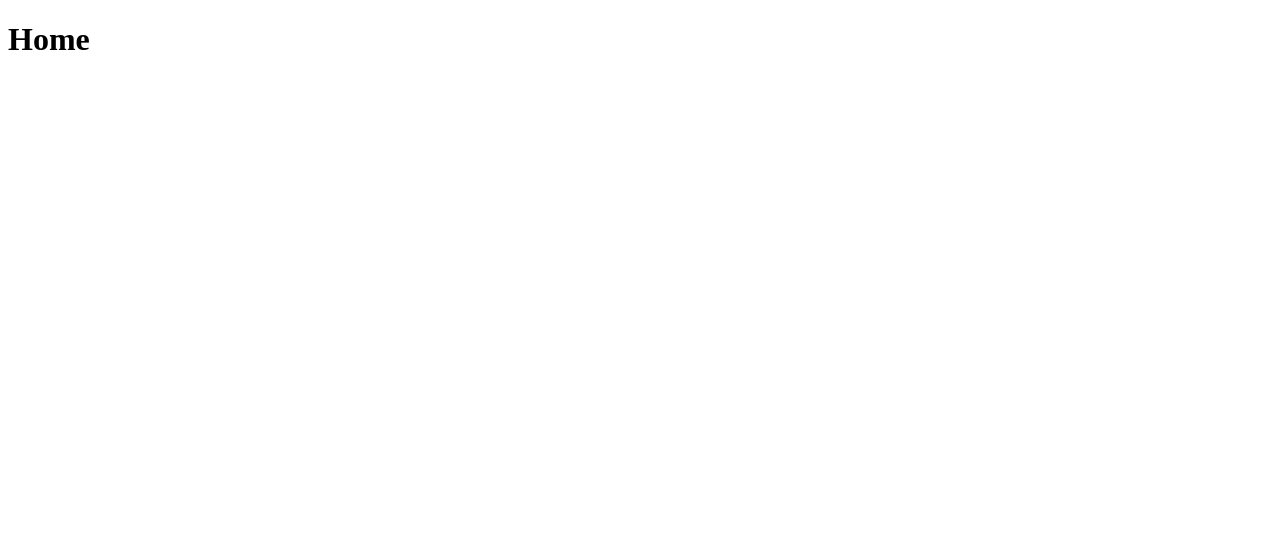
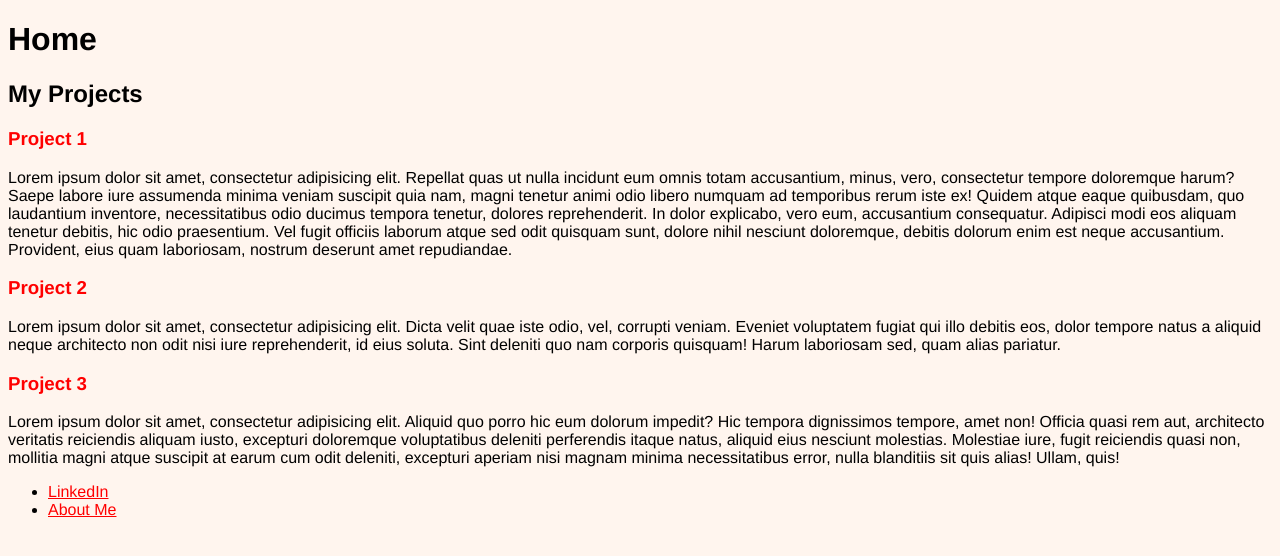
Before and after one commit to nsitaram/Nita_Portfolio, a plain HTML site: page index.html in a window 1280 px wide. Drawn offline with Linux system fonts and the light colour scheme.

Commit message:
adding in content and styling

```diff
--- a/index.html
+++ b/index.html
@@ -3,8 +3,31 @@
 <head>
 	<meta charset="UTF-8">
 	<title>Home</title>
+	<link rel="stylesheet" type="text/css" href="./styles/style.css">
 </head>
 <body>
 	<h1>Home</h1>
+
+	<h2>My Projects</h2>
+
+	<h3>Project 1</h3>
+
+	<p>Lorem ipsum dolor sit amet, consectetur adipisicing elit. Repellat quas ut nulla incidunt eum omnis totam accusantium, minus, vero, consectetur tempore doloremque harum? Saepe labore iure assumenda minima veniam suscipit quia nam, magni tenetur animi odio libero numquam ad temporibus rerum iste ex! Quidem atque eaque quibusdam, quo laudantium inventore, necessitatibus odio ducimus tempora tenetur, dolores reprehenderit. In dolor explicabo, vero eum, accusantium consequatur. Adipisci modi eos aliquam tenetur debitis, hic odio praesentium. Vel fugit officiis laborum atque sed odit quisquam sunt, dolore nihil nesciunt doloremque, debitis dolorum enim est neque accusantium. Provident, eius quam laboriosam, nostrum deserunt amet repudiandae.</p>
+
+	<h3>Project 2</h3>
+
+	<p>Lorem ipsum dolor sit amet, consectetur adipisicing elit. Dicta velit quae iste odio, vel, corrupti veniam. Eveniet voluptatem fugiat qui illo debitis eos, dolor tempore natus a aliquid neque architecto non odit nisi iure reprehenderit, id eius soluta. Sint deleniti quo nam corporis quisquam! Harum laboriosam sed, quam alias pariatur.</p>
+
+	<h3>Project 3</h3>
+
+	<p>Lorem ipsum dolor sit amet, consectetur adipisicing elit. Aliquid quo porro hic eum dolorum impedit? Hic tempora dignissimos tempore, amet non! Officia quasi rem aut, architecto veritatis reiciendis aliquam iusto, excepturi doloremque voluptatibus deleniti perferendis itaque natus, aliquid eius nesciunt molestias. Molestiae iure, fugit reiciendis quasi non, mollitia magni atque suscipit at earum cum odit deleniti, excepturi aperiam nisi magnam minima necessitatibus error, nulla blanditiis sit quis alias! Ullam, quis!</p>
+
+	<footer>
+		<ul>
+			<li><a href="https://www.linkedin.com/in/nitasitaram/">LinkedIn</a></li>
+			<li><a href= "./aboutme.html">About Me</a></li>
+		</ul>
+	</footer>
+
 </body>
 </html>
--- a/styles/style.css
+++ b/styles/style.css
@@ -0,0 +1,34 @@
+body{
+	background-color: seashell;
+}
+
+img{
+	border-style: solid;
+    border-width: 10px;
+}
+
+h1{
+	font-weight: bolder;
+	font-family: "Helvetica Neue", Helvetica, Arial, sans-serif;
+
+}
+
+h2{
+	font-family: "Helvetica Neue", Helvetica, Arial, sans-serif;
+
+}
+
+h3{
+	color: red;
+	font-family: "Helvetica Neue", Helvetica, Arial, sans-serif;
+}
+
+p{
+	font-family: "Helvetica Neue", Helvetica, Arial, sans-serif;
+}
+li{
+	font-family: "Helvetica Neue", Helvetica, Arial, sans-serif;
+}
+a{
+	color: red;
+}
```
Also changed, not shown: aboutme.html (+19 -0 lines).
